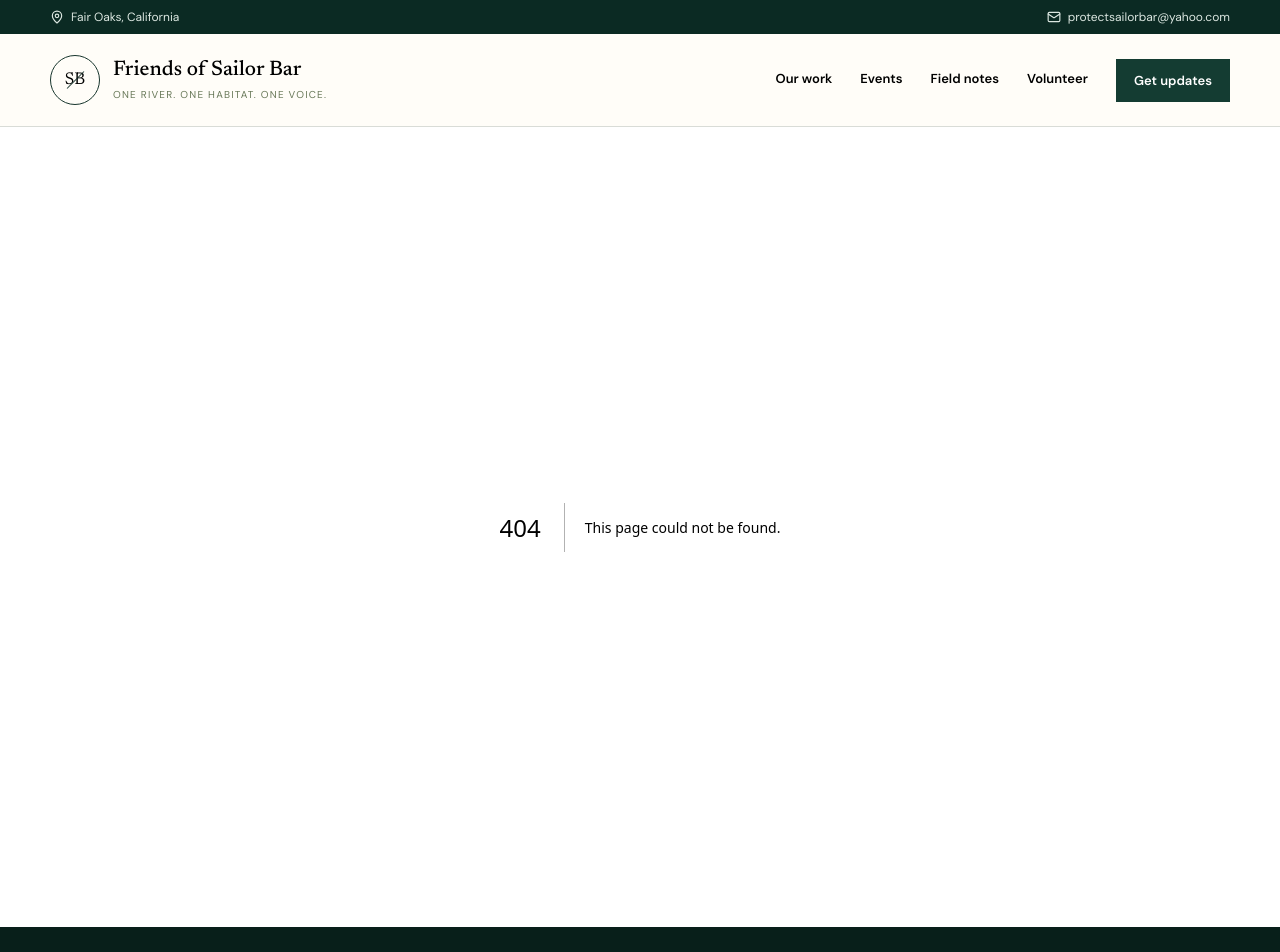
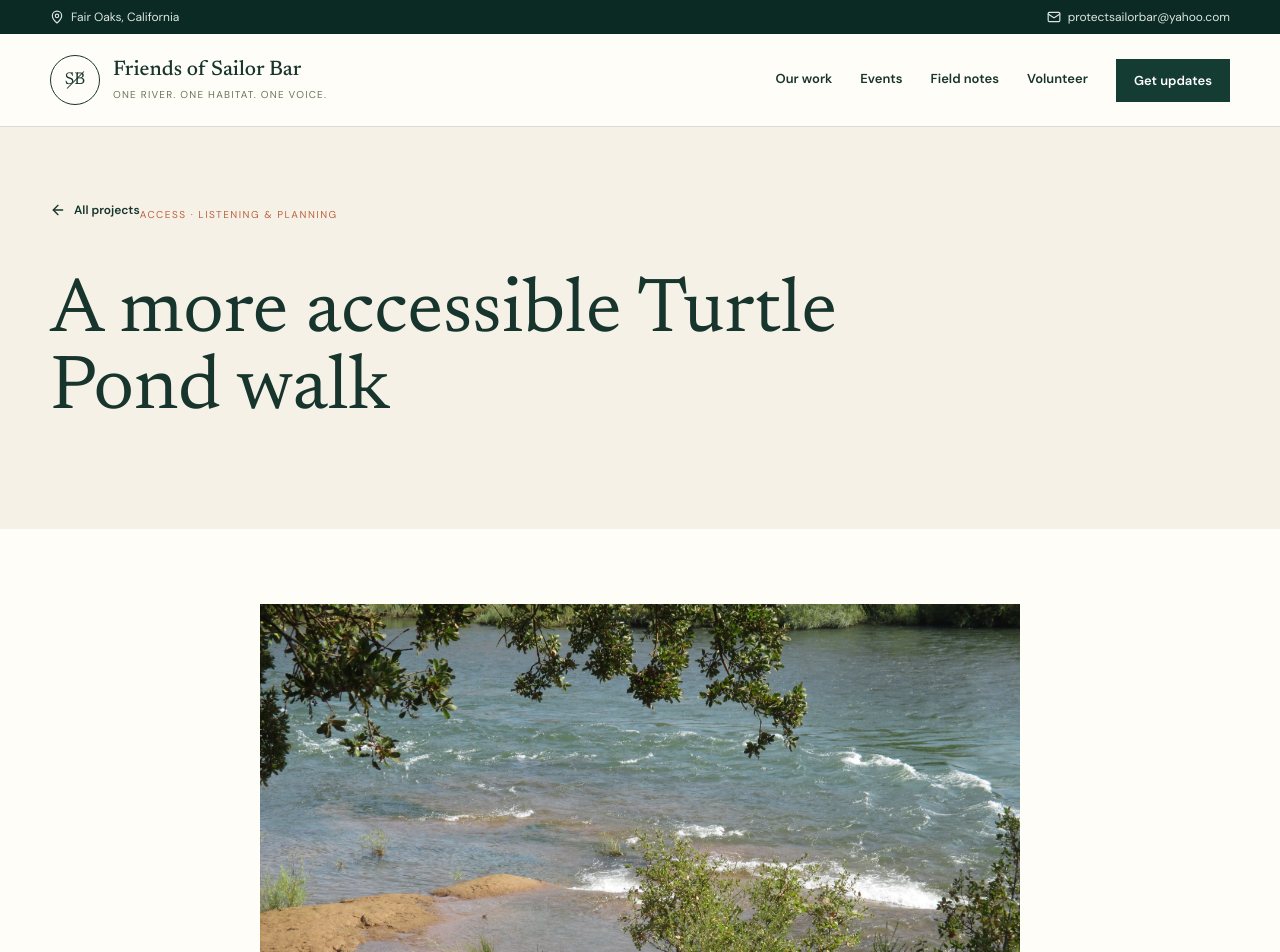
Before and after one commit to ccorcos/friends-of-sailor-bar, a Next.js app: page /projects/accessible-turtle-pond-walk in a window 1280 px wide. Before the commit this address had no page. Shown: the top 952 px of the page. Built offline with nearby package versions, Linux system fonts and the light colour scheme.

Commit message:
Add dedicated project and signup routes
Co-authored-by: Shelley <shelley@exe.dev>

```diff
--- a/app/globals.css
+++ b/app/globals.css
@@ -69,3 +69,14 @@
 .story-detail-image{position:relative;height:480px;margin-bottom:55px}
 .story-detail p:not(.lead){font-family:'Newsreader',Georgia,serif;font-size:20px;line-height:1.7;color:#42564f}
 @media(max-width:700px){.event-detail-grid{grid-template-columns:1fr;gap:45px;padding:55px 0}.event-facts{border-left:0;border-top:1px solid var(--line);padding:30px 0 0}.story-detail-image{height:300px}}
+
+.form-page{padding:85px 0;background:var(--paper)}
+.form-page-grid{display:grid;grid-template-columns:.7fr 1.3fr;gap:90px;align-items:start}
+.form-page-grid h2{font-family:'Newsreader',Georgia,serif;font-size:48px;font-weight:400;line-height:1;margin:0 0 20px}
+.form-page-grid>div>p{line-height:1.7;color:#5c6f68}
+.form-page .volunteer-form{color:white}
+.subscribe-page .subscribe-form{border:1px solid var(--line);box-shadow:0 10px 30px rgba(23,53,45,.06)}
+.updates-grid>.button{justify-self:start}
+.volunteer-cta{border-left:1px solid rgba(255,255,255,.2);padding-left:45px;align-self:center}
+.volunteer-cta p{font-family:'Newsreader',Georgia,serif;font-size:22px;line-height:1.5;color:#c7d3ce;max-width:440px}
+@media(max-width:700px){.form-page-grid{grid-template-columns:1fr;gap:40px}.volunteer-cta{border-left:0;border-top:1px solid rgba(255,255,255,.2);padding:30px 0 0}}
--- a/app/layout.tsx
+++ b/app/layout.tsx
@@ -29,8 +29,8 @@ export default function RootLayout({ children }: Readonly<{ children: React.Reac
               <Link href="/projects">Our work</Link>
               <Link href="/events">Events</Link>
               <Link href="/stories">Field notes</Link>
-              <Link href="/#volunteer">Volunteer</Link>
-              <Link className="nav-cta" href="/#updates">Get updates</Link>
+              <Link href="/volunteer">Volunteer</Link>
+              <Link className="nav-cta" href="/subscribe">Get updates</Link>
             </nav>
           </div>
         </header>
@@ -39,7 +39,7 @@ export default function RootLayout({ children }: Readonly<{ children: React.Reac
           <div className="shell footer-grid">
             <div><Link className="brand footer-brand" href="/"><Mark /><span><strong>Friends of Sailor Bar</strong><small>Keep her wild, together.</small></span></Link></div>
             <div><h3>Explore</h3><Link href="/projects">Current projects</Link><Link href="/events">Event calendar</Link><Link href="/stories">News & stories</Link></div>
-            <div><h3>Get involved</h3><Link href="/#volunteer">Volunteer</Link><Link href="/#updates">Email updates</Link><a href="mailto:protectsailorbar@yahoo.com">Contact us</a></div>
+            <div><h3>Get involved</h3><Link href="/volunteer">Volunteer</Link><Link href="/subscribe">Email updates</Link><a href="mailto:protectsailorbar@yahoo.com">Contact us</a></div>
             <div><h3>Visit</h3><p>4253 Illinois Avenue<br />Fair Oaks, CA</p><p className="small">Sailor Bar is part of the American River Parkway.</p></div>
           </div>
           <div className="shell footer-bottom"><span>© 2026 Friends of Sailor Bar</span><span>Photos courtesy of the Friends of Sailor Bar community.</span></div>
--- /dev/null
+++ b/app/projects/[slug]/page.tsx
@@ -0,0 +1,25 @@
+import Image from "next/image";
+import Link from "next/link";
+import { notFound } from "next/navigation";
+import { ArrowLeft, ArrowRight } from "lucide-react";
+import { getProjectBySlug } from "@/lib/projects";
+
+export default async function ProjectDetailPage({ params }: { params: Promise<{ slug: string }> }) {
+  const { slug } = await params;
+  const project = getProjectBySlug(slug);
+  if (!project) notFound();
+
+  return <>
+    <section className="detail-hero"><div className="shell">
+      <Link className="back-link" href="/projects"><ArrowLeft size={16} /> All projects</Link>
+      <span className="category">{project.tag} · {project.status}</span>
+      <h1>{project.title}</h1>
+    </div></section>
+    <article className="story-detail">
+      <div className="story-detail-image"><Image src={project.image} alt="" fill sizes="760px" /></div>
+      <p className="lead">{project.summary}</p>
+      <p>{project.detail}</p>
+      <Link className="button button-dark" href="/volunteer">Help with this work <ArrowRight size={17} /></Link>
+    </article>
+  </>;
+}
--- /dev/null
+++ b/app/voluneer/page.tsx
@@ -0,0 +1,5 @@
+import { redirect } from "next/navigation";
+
+export default function MisspelledVolunteerRoute() {
+  redirect("/volunteer");
+}
--- /dev/null
+++ b/lib/projects.ts
@@ -0,0 +1,67 @@
+export type Project = {
+  slug: string;
+  title: string;
+  shortTitle: string;
+  image: string;
+  tag: string;
+  status: string;
+  summary: string;
+  detail: string;
+};
+
+export const projects: Project[] = [
+  {
+    slug: "accessible-turtle-pond-walk",
+    title: "A more accessible Turtle Pond walk",
+    shortTitle: "A path for more of us",
+    image: "/images/river-overlook.jpg",
+    tag: "Access",
+    status: "Listening & planning",
+    summary: "Creating a more accessible nature walk around Turtle Pond.",
+    detail: "We want more neighbors to experience the quiet beauty of Turtle Pond. This project envisions a gentler, more accessible nature route designed in partnership with people with disabilities, park stewards, and habitat experts.",
+  },
+  {
+    slug: "butterfly-sanctuary",
+    title: "Butterfly sanctuary",
+    shortTitle: "A sanctuary on the wing",
+    image: "/images/woodpecker.jpg",
+    tag: "Habitat",
+    status: "Habitat design",
+    summary: "Building butterfly habitat for monarchs and California pipevine swallowtails.",
+    detail: "A native garden for monarchs and California pipevine swallowtails will provide food, shelter, and places to reproduce—while giving visitors a close-up view of the park’s web of life.",
+  },
+  {
+    slug: "water-fountain-welcome-garden",
+    title: "Water fountain & welcome garden",
+    shortTitle: "Water & welcome",
+    image: "/images/grinding-rocks.jpg",
+    tag: "Visitor care",
+    status: "Early planning",
+    summary: "A drinking fountain and native plant garden at the Olive Street entrance.",
+    detail: "At the Olive Street entrance, we envision a water fountain paired with a native garden in the parking island: a practical welcome that also creates habitat and a stronger sense of arrival.",
+  },
+  {
+    slug: "oak-trees",
+    title: "Oak trees for the next century",
+    shortTitle: "Oaks for the next century",
+    image: "/images/bench.jpg",
+    tag: "Restoration",
+    status: "Site assessment",
+    summary: "Planting shade trees near the benches at the Olive Street parking area.",
+    detail: "Young native oaks planted near the benches by the Olive Street parking area will grow into vital habitat and generous shade for generations of park visitors.",
+  },
+  {
+    slug: "riverside-native-meadow",
+    title: "Riverside native meadow",
+    shortTitle: "A meadow by the water",
+    image: "/images/river-sunrise.jpg",
+    tag: "Native plants",
+    status: "Concept",
+    summary: "Bringing a native plant meadow to the riverside bench west of the entrance.",
+    detail: "Near the waterside bench roughly 300 yards from the Olive Street entrance, a native meadow can support birds and pollinators, improve biodiversity, and shift with the seasons.",
+  },
+];
+
+export function getProjectBySlug(slug: string) {
+  return projects.find((project) => project.slug === slug);
+}
```
Also changed, not shown: app/page.tsx (+10 -18 lines), app/projects/page.tsx (+4 -10 lines), app/subscribe/page.tsx (added, +9 -0 lines), app/volunteer/page.tsx (added, +9 -0 lines).
